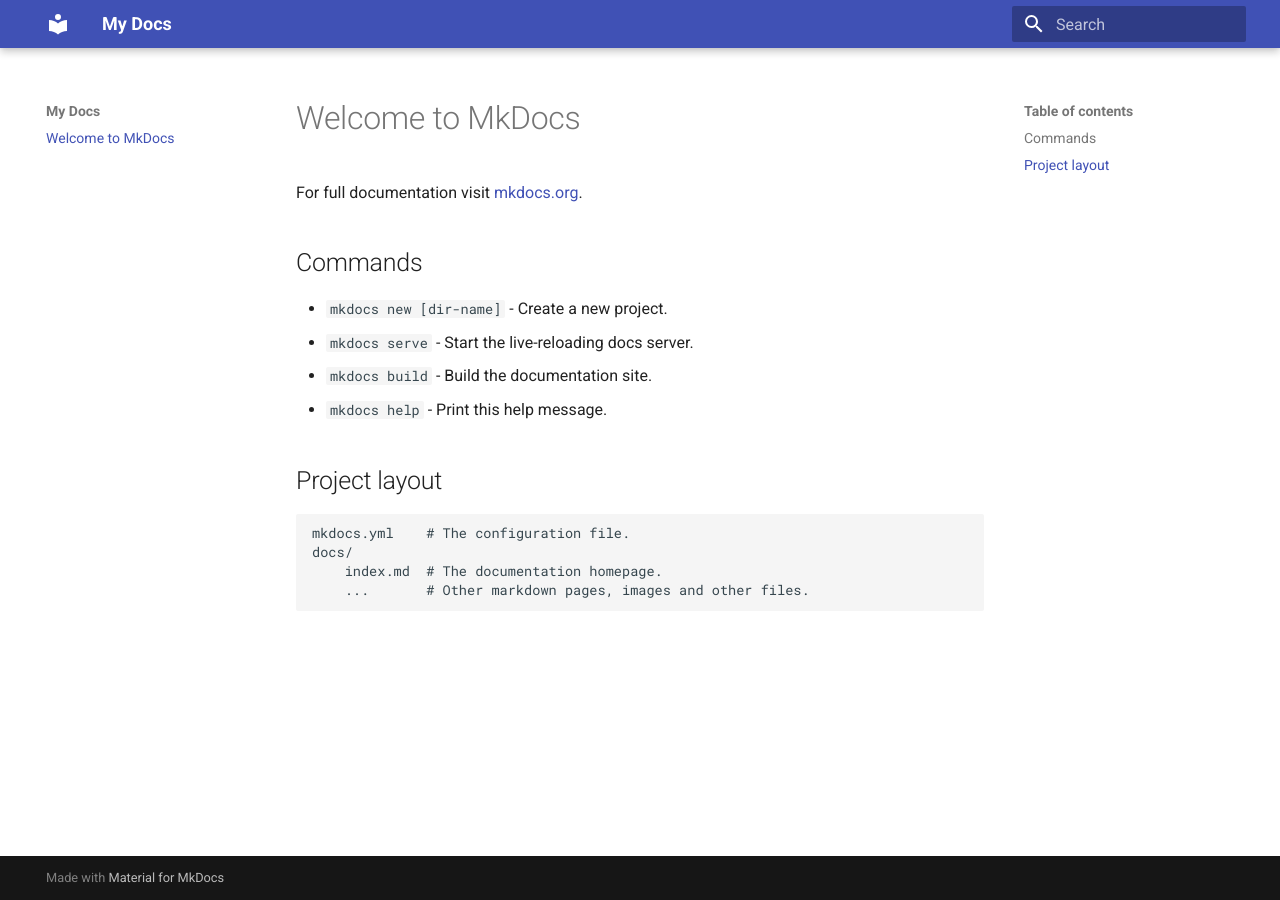
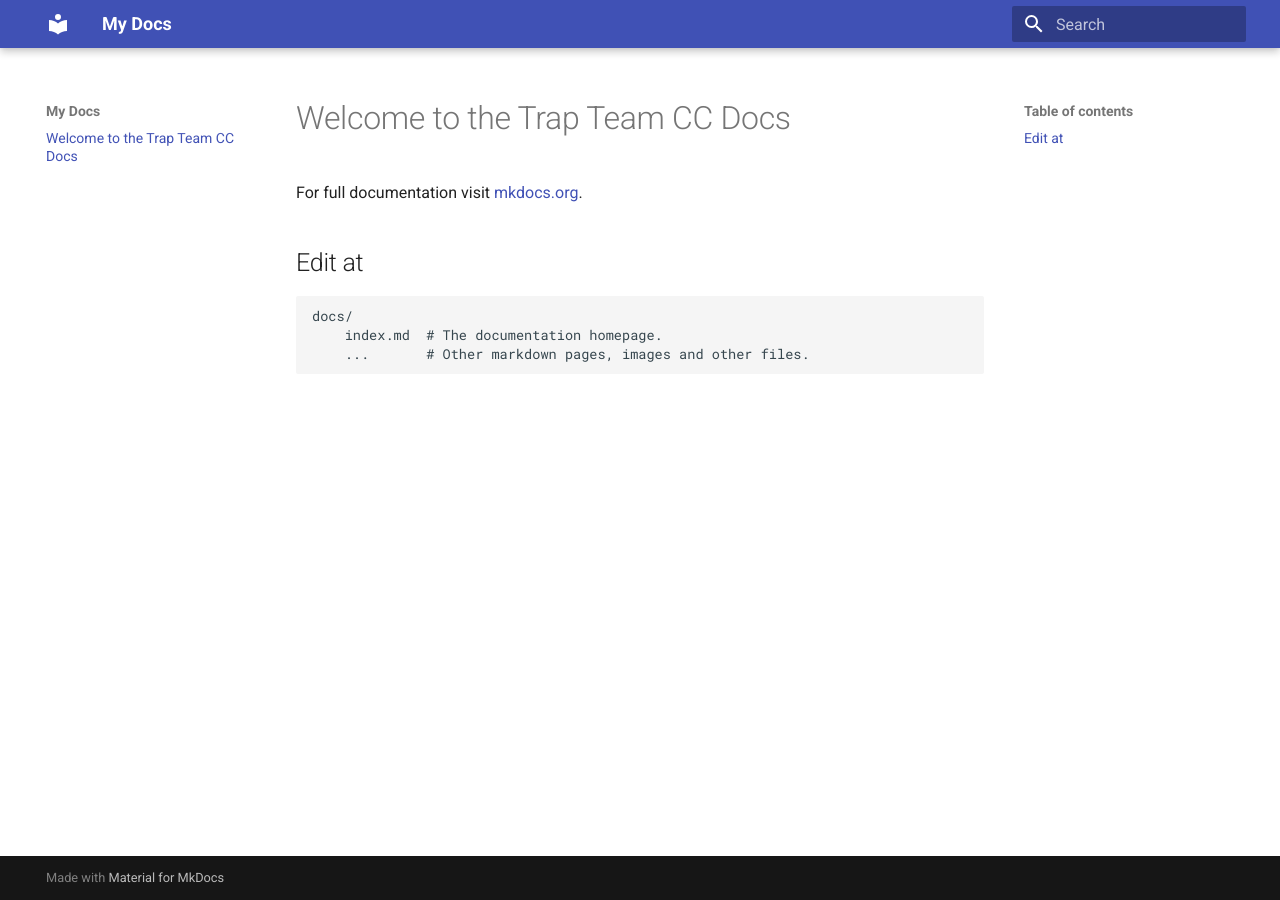
Before and after one commit to TrapTeamCCNZ/devdocs, an MkDocs documentation site: the page built from docs/index.md, in a window 1280 px wide. Built offline with MkDocs 1.6.1 and Material for MkDocs 9.7.7, drawn with Linux system fonts in a browser that asks for light colours.

Commit message:
feat: home page

```diff
--- a/docs/index.md
+++ b/docs/index.md
@@ -1,17 +1,8 @@
-# Welcome to MkDocs
+# Welcome to the Trap Team CC Docs
 
 For full documentation visit [mkdocs.org](https://mkdocs.org).
 
-## Commands
-
-* `mkdocs new [dir-name]` - Create a new project.
-* `mkdocs serve` - Start the live-reloading docs server.
-* `mkdocs build` - Build the documentation site.
-* `mkdocs help` - Print this help message.
-
-## Project layout
-
-    mkdocs.yml    # The configuration file.
+## Edit at
     docs/
         index.md  # The documentation homepage.
         ...       # Other markdown pages, images and other files.
```
